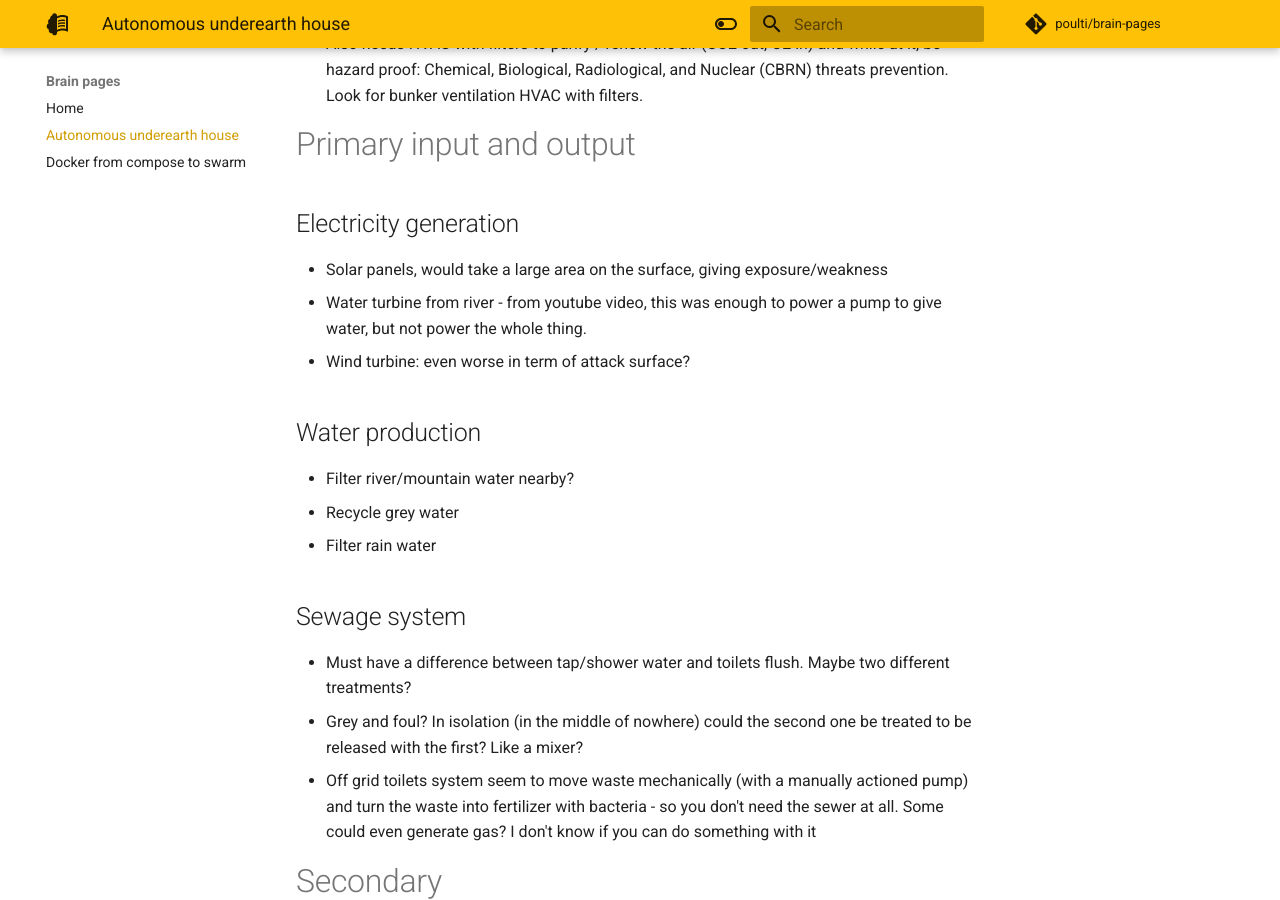
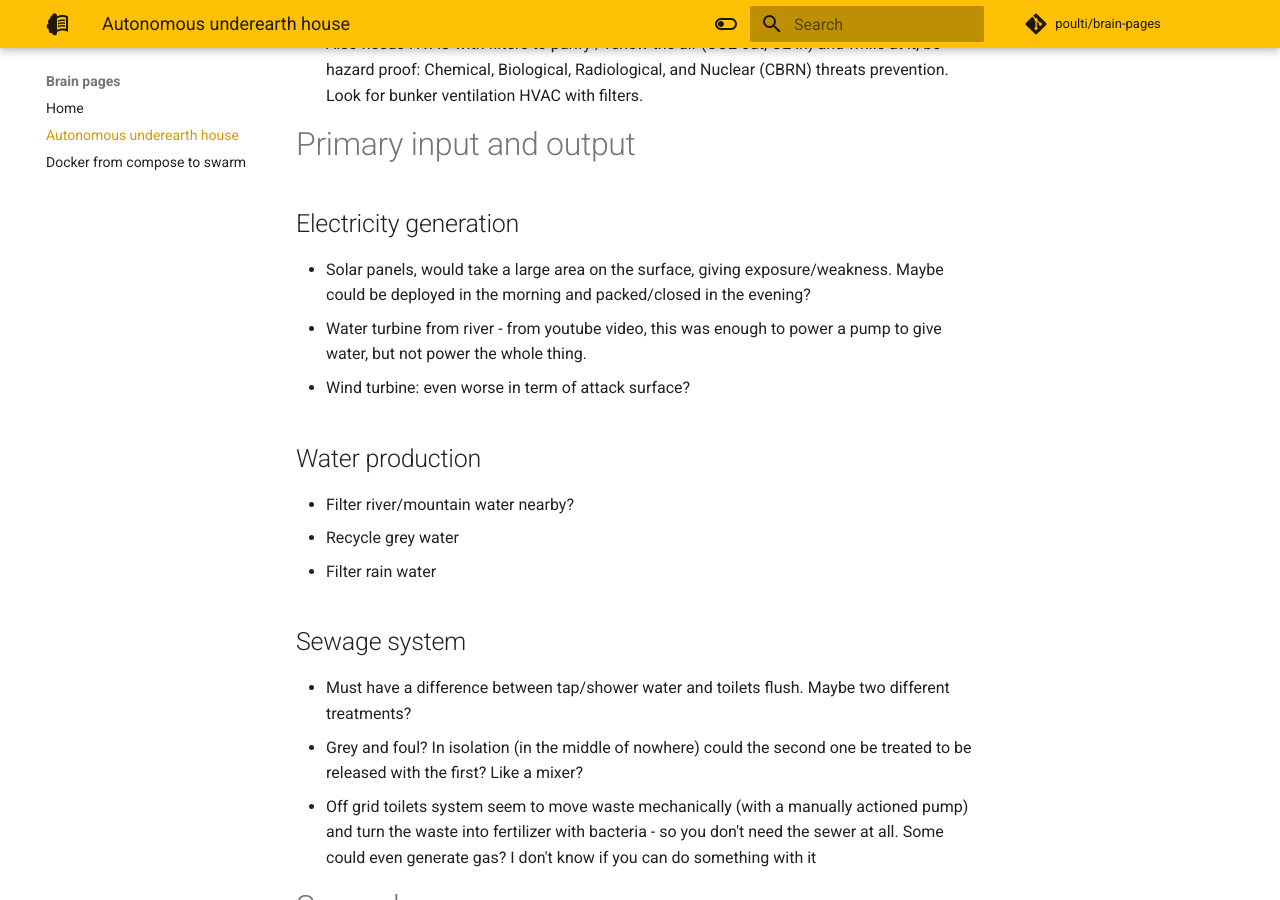
Before and after one commit to poulti/brain-pages, an MkDocs documentation site: the page built from docs/autonomous-underearth-house.md, in a window 1280 px wide and 900 px high, scrolled down 1032 px. Built offline with MkDocs 1.6.1 and Material for MkDocs 9.7.7, drawn with Linux system fonts in a browser that asks for light colours; comment, search, counter and statistics services are not loaded.

Commit message:
continue brainstorm over energy

```diff
--- a/docs/autonomous-underearth-house.md
+++ b/docs/autonomous-underearth-house.md
@@ -27,7 +27,7 @@ But needs consideration for the vents / chimney and entrance
 
 # Primary input and output
 ## Electricity generation
-- Solar panels, would take a large area on the surface, giving exposure/weakness
+- Solar panels, would take a large area on the surface, giving exposure/weakness. Maybe could be deployed in the morning and packed/closed in the evening?
 - Water turbine from river - from youtube video, this was enough to power a pump to give water, but not power the whole thing.
 - Wind turbine: even worse in term of attack surface?
 ## Water production
```
